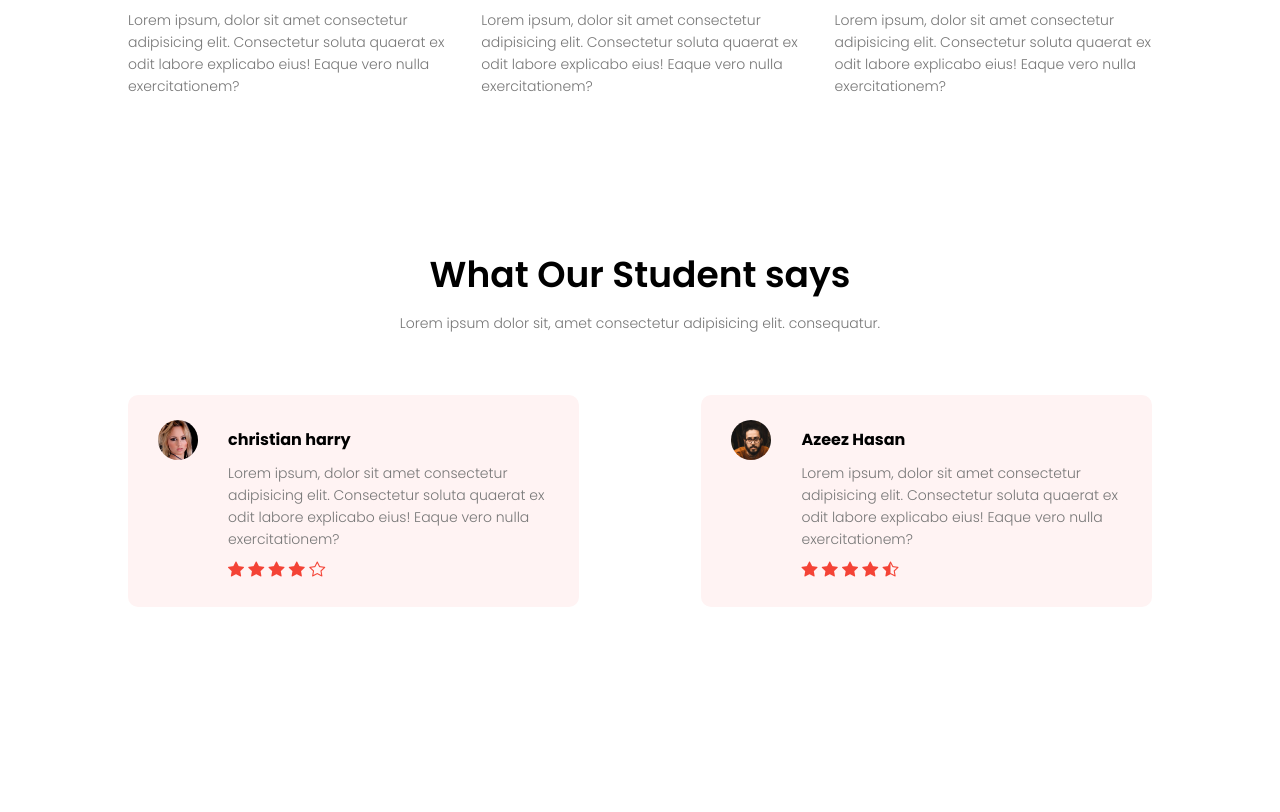
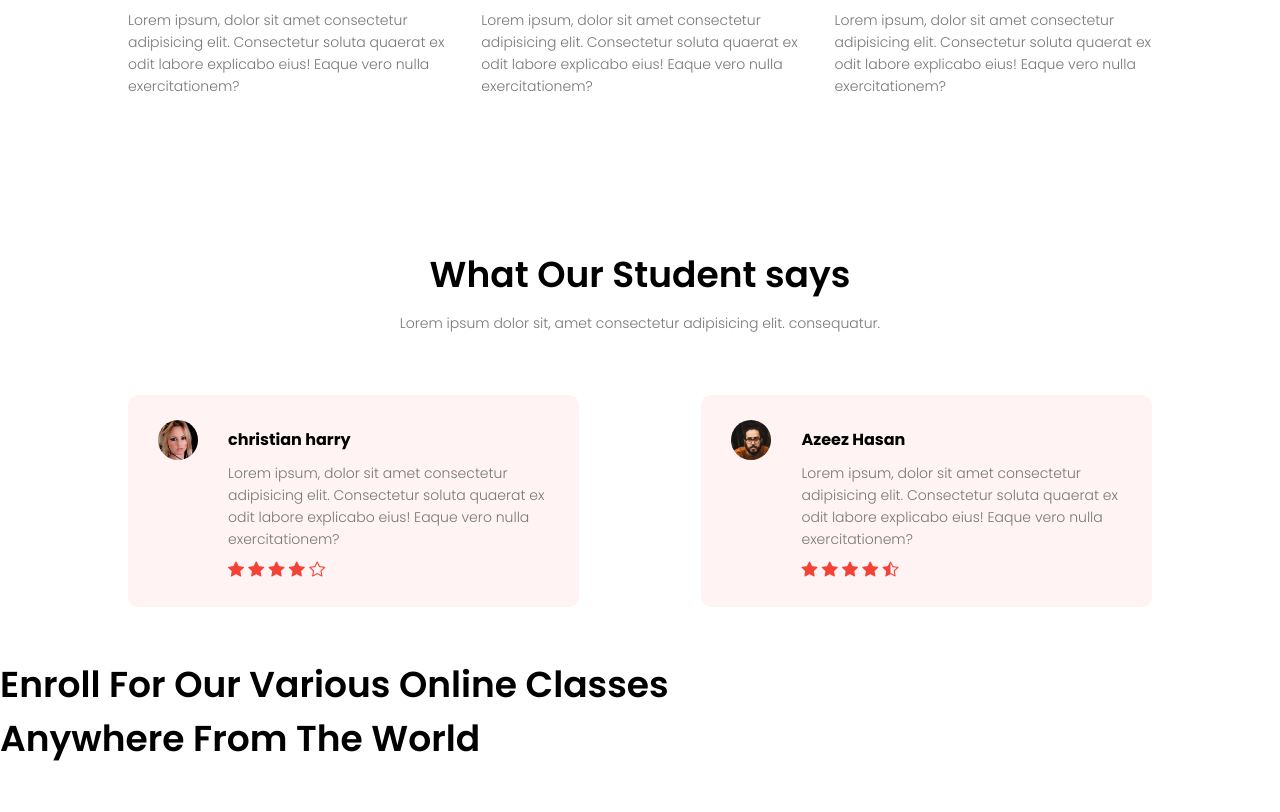
Before and after one commit to Sarycodes/Eduford, a plain HTML site: page index.html in a window 1280 px wide. Shown: the part 2606-3418 px from the top of the page. Before the commit the page ends 3264 px from the top, so only its background shows below. Drawn offline with nearby package versions, Linux system fonts and the light colour scheme.

Commit message:
Addd cta section

```diff
--- a/index.html
+++ b/index.html
@@ -166,6 +166,13 @@
       </div>
     </section>
 
+    <!-- call to action -->
+    <section class="cta">
+      <h1>Enroll For Our Various Online Classes <br> Anywhere From The World</h1>
+      <a href="#" class="hero-btn">CONTACT US</a>
+    </section>
+
+
 
     <!-- Javascript Toogle menu -->
     <script>
```
